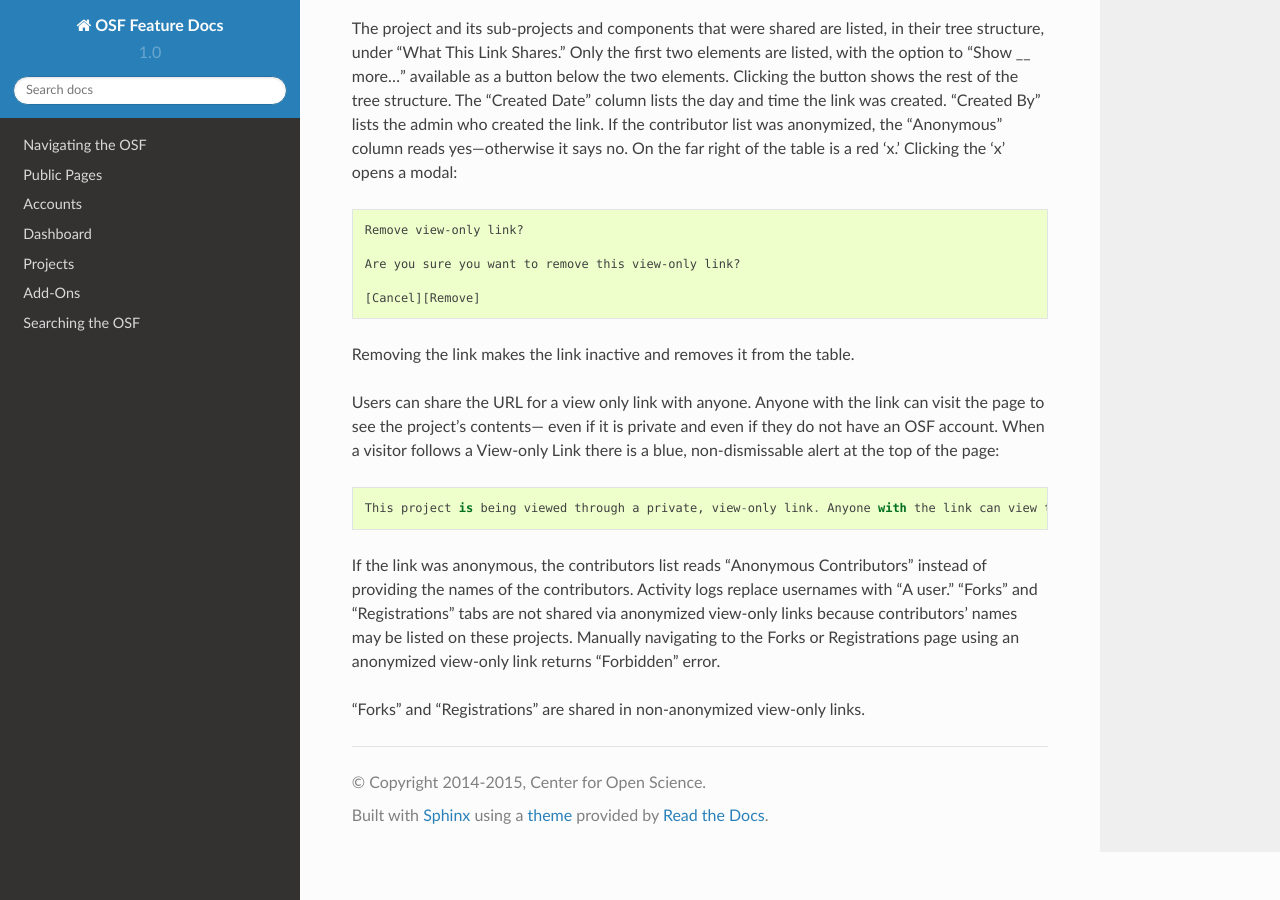
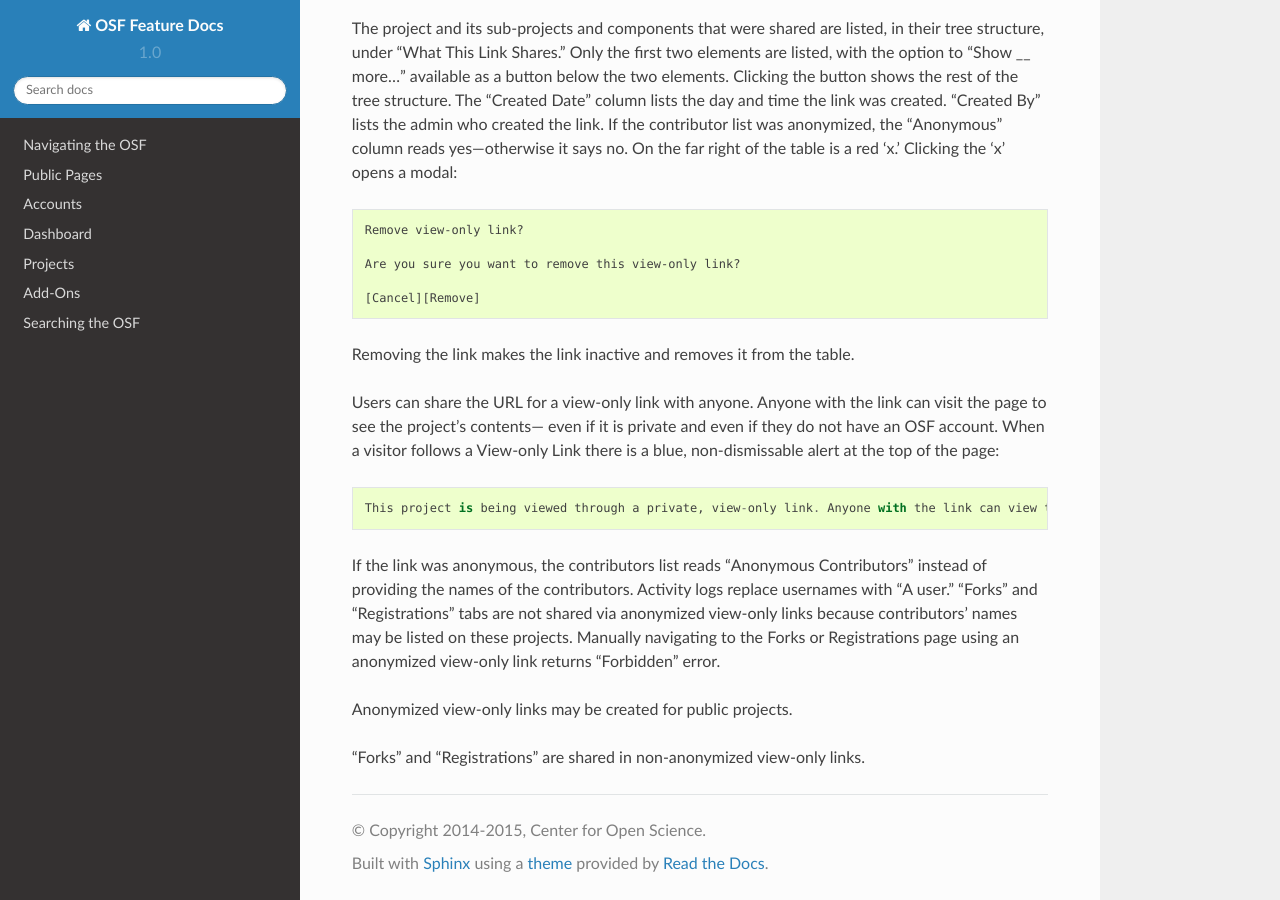
Before and after one commit to CenterForOpenScience/OSFDocs, a Sphinx documentation site: the page built from docs/projects/contributors.rst, in a window 1280 px wide and 900 px high, scrolled down 9839 px. Built offline with Sphinx 7.4.7 and the Read the Docs theme 2.0.0, drawn with Linux system fonts in a browser that asks for light colours; some of the changed text lies outside the part shown.

Commit message:
anonymized VOL for public projects

```diff
--- a/docs/projects/contributors.rst
+++ b/docs/projects/contributors.rst
@@ -312,7 +312,7 @@
 
 View-only Links
 --------------
-**Purpose:** View-only Links allow users to share the contents of private projects.
+**Purpose:** View-only Links allow users to share the contents of private (and public) projects.
 
 Only admins on a project can see the View-only Links section on the Contributors page. The section is below the Contributors table.
 To the right of the "View-only Links" title is a green "Add" button. Below the title are instructions::
@@ -358,7 +358,7 @@
 
 Removing the link makes the link inactive and removes it from the table.
 
-Users can share the URL for a view only link with anyone. Anyone with the link can visit the page to see the project's contents—
+Users can share the URL for a view-only link with anyone. Anyone with the link can visit the page to see the project's contents—
 even if it is private and even if they do not have an OSF account.  When a visitor follows a View-only Link there is a blue, non-dismissable
 alert at the top of the page::
 
@@ -367,4 +367,6 @@
 If the link was anonymous, the contributors list reads "Anonymous Contributors" instead of providing the names of the contributors. Activity
 logs replace usernames with "A user." "Forks" and "Registrations" tabs are not shared via anonymized view-only links because contributors' names may be listed on these projects. Manually navigating to the Forks or Registrations page using an anonymized view-only link returns "Forbidden" error.
 
+Anonymized view-only links may be created for public projects.
+
 "Forks" and "Registrations" are shared in non-anonymized view-only links.
```
